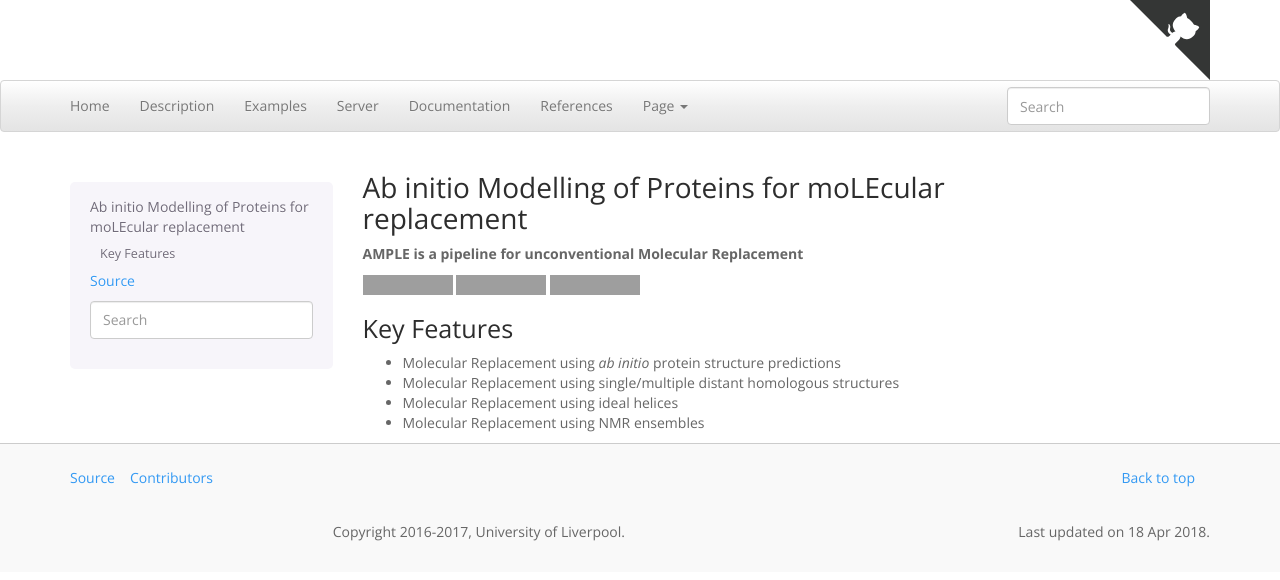
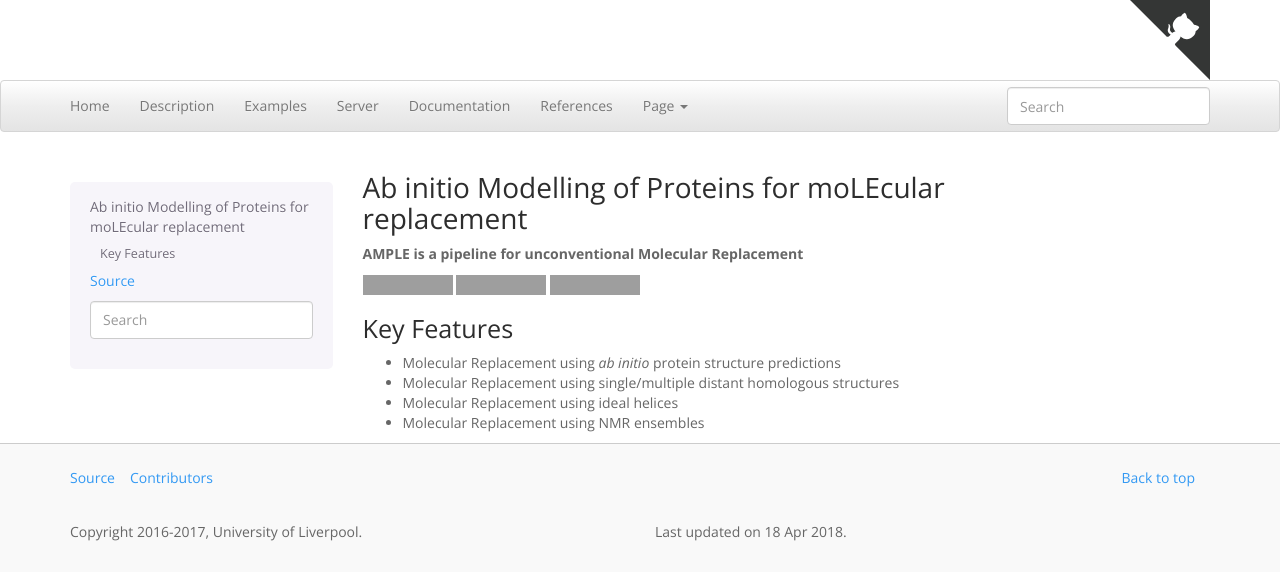
Before and after one commit to rigdenlab/ample, a Sphinx documentation site: the page built from docs/index.rst, in a window 1280 px wide. Shown: the top 580 px of the page. Built offline with Sphinx 7.4.7, drawn with Linux system fonts in a browser that asks for light colours; grey boxes are pictures that could not be loaded.

Commit message:
Update layout.html

```diff
--- a/docs/_templates/layout.html
+++ b/docs/_templates/layout.html
@@ -44,7 +44,7 @@
         <div class="row" style="padding-top: 20px">
             <div class="col-lg-6 col-sm-6 col-xs-12">
                 {%- if show_copyright %}
-                    <p class="text-right text-min-center">
+                    <p class="footer-text-left">
                         {%- if hasdoc('copyright') %}
                             {% trans path=pathto('copyright'), copyright=copyright|e %}<a href="{{ path }}">Copyright</a> {{ copyright }}.{% endtrans %}<br/>
                         {%- else %}
@@ -55,7 +55,7 @@
             </div>
             <div class="col-lg-6 col-sm-6 col-xs-12">
                 {%- if last_updated %}
-                    <p class="text-right text-min-center">
+                    <p class="footer-text-right">
                     {% trans last_updated=last_updated|e %}Last updated on {{ last_updated }}.{% endtrans %}
                     </p>
                 {%- endif %}
```
